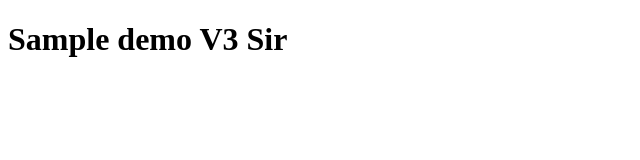
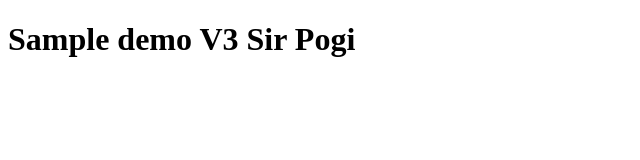
Before and after one commit to loydanthony23/demo-v2, a plain HTML site: page index.html in a window 1280 px wide. Shown: the whole page, without its empty margins (0-640 px from the left). Drawn offline with Linux system fonts and the light colour scheme.

Commit message:
edit body

```diff
--- a/index.html
+++ b/index.html
@@ -8,7 +8,7 @@
 </head>
 
 <body>
-    <h1>Sample demo V3 Sir</h1>
+    <h1>Sample demo V3 Sir Pogi</h1>
 </body>
 
 </html>
```
